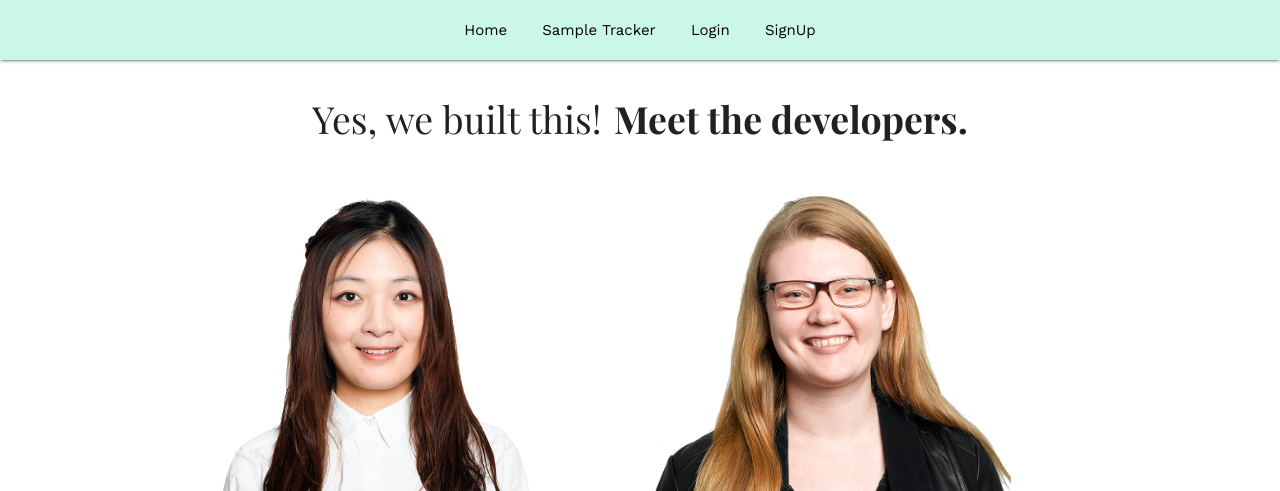
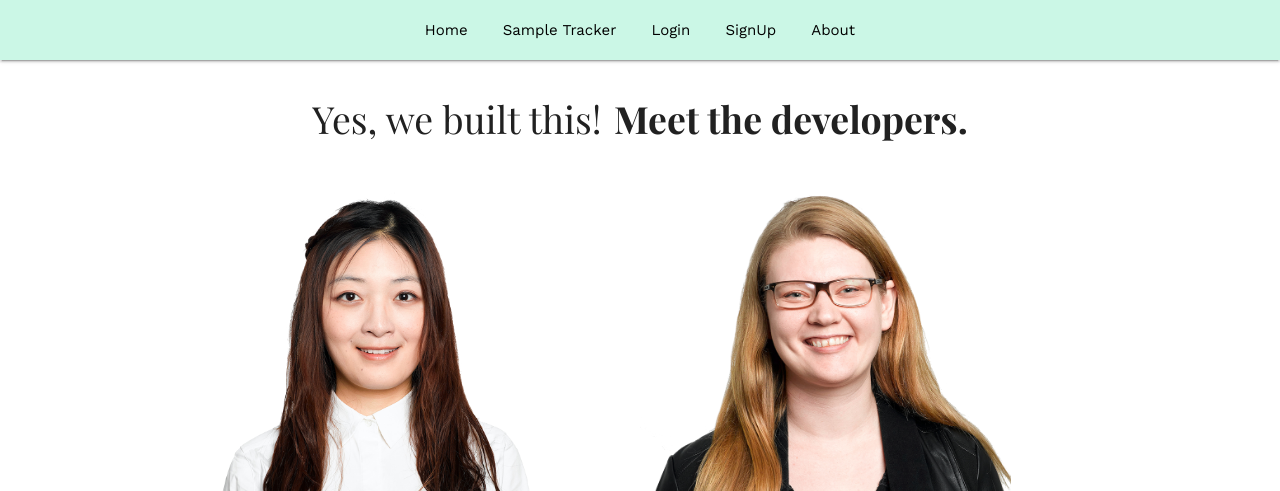
Before and after one commit to hannan-emily/Mood-Tracker, a Django app: template main_app/templates/about.html in a window 1280 px wide. Shown: the top 491 px of the page. Run offline with Django 3.2, Linux system fonts and the light colour scheme; the template is opened without the code that fills it, so the values that code supplies are empty; some libraries are stand-ins or nearby versions.

Commit message:
adding about link to nav

```diff
--- a/main_app/templates/base.html
+++ b/main_app/templates/base.html
@@ -37,6 +37,7 @@
           <li><a href="{% url 'gallery' %}">Mood Gallery</a></li>
           <li><a href="{% url 'sample' %}">Sample Tracker</a></li>
           <li><a href="{% url 'logout' %}">Logout</a></li>
+          <li><a href="{% url 'about' %}">About</a></li>
         </ul>
         {% else %}
         <ul id="nav-mobile" class="hide-on-med-and-down">
@@ -44,6 +45,7 @@
           <li><a href="{% url 'sample' %}">Sample Tracker</a></li>
           <li><a href="{% url 'login' %}">Login</a></li>
           <li><a  href="{% url 'signup' %}">SignUp</a></li>
+          <li><a href="{% url 'about' %}">About</a></li>
         </ul>
         {% endif %}
       </div>
```
